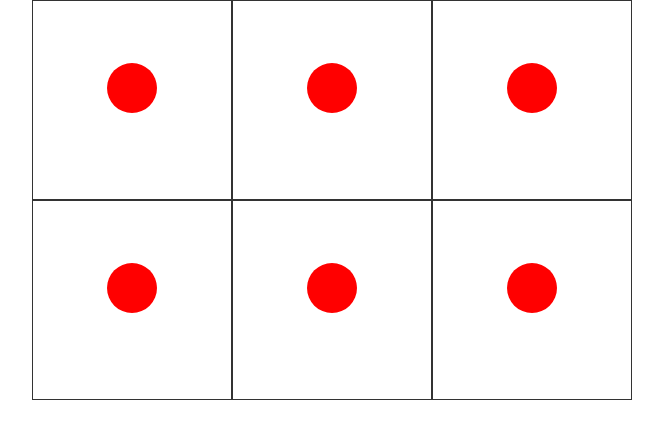
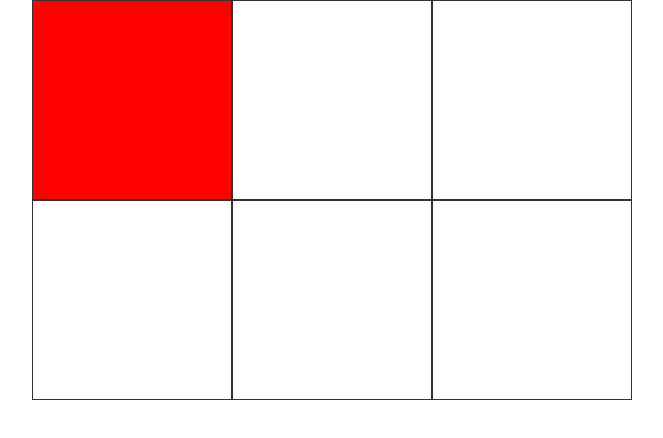
Before and after one commit to borodinchik/genocid_of_moles, a React (Create React App) app: page / in a window 1280 px wide. Shown: the top 438 px of the page, without its empty margins (23-686 px from the left). Built offline with nearby package versions, Linux system fonts and the light colour scheme.

Commit message:
first commit

```diff
--- a/package.json
+++ b/package.json
@@ -4,8 +4,11 @@
   "private": true,
   "dependencies": {
     "react": "^16.2.0",
+    "react-awesome-countdowntimer": "^1.1.1",
     "react-dom": "^16.2.0",
-    "react-scripts": "1.0.17"
+    "react-redux": "^5.0.6",
+    "react-scripts": "1.0.17",
+    "redux": "^3.7.2"
   },
   "scripts": {
     "start": "react-scripts start",
--- a/public/index.html
+++ b/public/index.html
@@ -24,6 +24,9 @@
     <title>React App</title>
   </head>
   <body>
+    <div id="root">
+
+    </div>
 
 
     </div>
--- a/src/App.js
+++ b/src/App.js
@@ -1,25 +1,33 @@
 import React, { Component } from 'react';
-import logo from './logo.svg';
-import './App.css';
+import { connect } from 'react-redux';
 
 class App extends Component {
-
   render() {
+    console.log(this.props.testStore);
+    var min = 0;
+    var max = 5;
+    var rand = Math.floor(Math.random() * max + min);
+    console.log('Random number', rand);
     return (
       <div className="container">
       <div className="row">
-        <div className="col-xs-6 col-md-4"><div className="circle one"></div></div>
-        <div className="col-xs-6 col-md-4"><div className="circle two"></div></div>
-        <div className="col-xs-6 col-md-4"><div className="circle three"></div></div>
+        <div className="col-xs-6 col-md-4" style={this.props.testStore}></div>
+        <div className="col-xs-6 col-md-4"></div>
+        <div className="col-xs-6 col-md-4" ></div>
         </div>
         <div className="row">
-          <div className="col-xs-6 col-md-4"><div className="circle four"></div></div>
-          <div className="col-xs-6 col-md-4"><div className="circle five"></div></div>
-          <div className="col-xs-6 col-md-4"><div className="circle six"></div></div>
+          <div className="col-xs-6 col-md-4"></div>
+          <div className="col-xs-6 col-md-4"></div>
+          <div className="col-xs-6 col-md-4"></div>
           </div>
       </div>
     );
   }
 }
 
-export default App;
+export default connect(
+  state => ({
+    testStore: state
+  }),
+  display => ({})
+)(App);
--- a/src/index.css
+++ b/src/index.css
@@ -11,7 +11,7 @@ body {
 .circle {
   width: 50px;
   height: 50px;
-  background-color: red;
+  /*background-color: red;*/
   border-radius: 50%;
   margin: 0 auto;
   margin-top: 62px;
--- a/src/index.js
+++ b/src/index.js
@@ -1,10 +1,29 @@
 import React from 'react';
 import ReactDOM from 'react-dom';
+import { Provider } from 'react-redux';
+import { createStore } from 'redux';
 import './index.css';
 import App from './App';
-import registerServiceWorker from './registerServiceWorker';
 
-// ReactDOM.render(<App />, document.getElementById('root'));
-// registerServiceWorker();
-const bodySelector = document.querySelector('body');
-ReactDOM.render(<App />, bodySelector)
+var color =
+  {
+    backgroundColor: 'red',
+  }
+
+function game(state = color,action) {
+  if (action.type === 'ADD_ID') {
+    return [
+      ...state,
+      action.payload
+    ];
+    }
+    return state;
+}
+const store = createStore(game);
+
+const bodySelector = document.querySelector('#root');
+ReactDOM.render(
+  <Provider store={store}>
+  <App />
+  </Provider>,
+   bodySelector)
```
Also changed, not shown: 1 other file (tests, documents, lock files or other folders).
